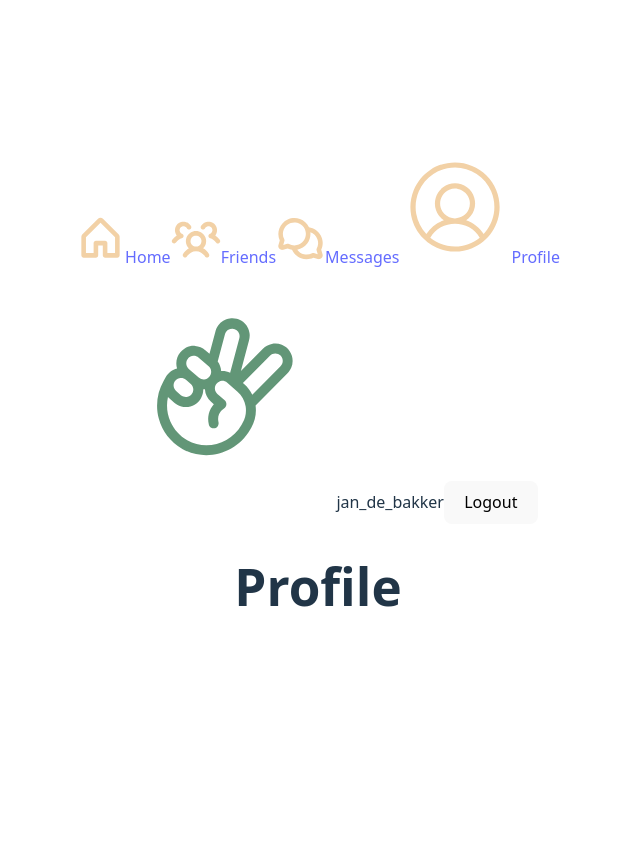
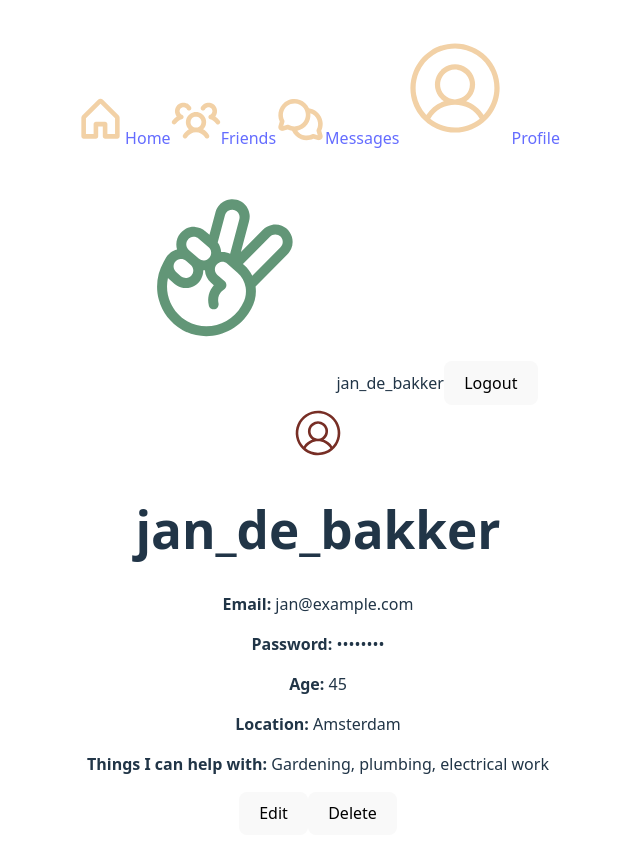
Before and after one commit to giuzep89/helpinghand-frontend, a React (Vite) app: page /profile in a window 1280 px wide. Shown: the top 858 px of the page, without its empty margins (322-962 px from the left). Before the commit the page ends 800 px from the top, so only its background shows below. Built offline with nearby package versions, Linux system fonts and the light colour scheme.

Commit message:
Profile page updated with handle functions and components

```diff
--- a/src/pages/profile/Profile.css
+++ b/src/pages/profile/Profile.css
@@ -0,0 +1 @@
+/* TODO add styling! */
--- a/src/pages/profile/Profile.jsx
+++ b/src/pages/profile/Profile.jsx
@@ -1,9 +1,120 @@
+import { useState } from 'react';
 import './Profile.css';
+import Avatar from '../../components/avatar/Avatar.jsx';
+import Button from '../../components/button/Button.jsx';
+import testDatabase from '../../constants/testDatabase.json';
 
 function Profile() {
+  const [user, setUser] = useState(testDatabase.currentUser);
+  const [isEditing, setIsEditing] = useState(false);
+  const [formData, setFormData] = useState({
+    email: user.email,
+    age: user.age,
+    location: user.location,
+    competencies: user.competencies
+  });
+
+  function handleEdit() {
+    setIsEditing(true);
+  }
+
+  function handleCancel() {
+    setFormData({
+      email: user.email,
+      age: user.age,
+      location: user.location,
+      competencies: user.competencies
+    });
+    setIsEditing(false);
+  }
+
+  function handleSave() {
+    setUser((prevUser) => {
+      return { ...prevUser, ...formData };
+    });
+    setIsEditing(false);
+    console.log(formData); // TODO remove this later
+  }
+
+  function handleChange(e) {
+    const { name, value } = e.target;
+    setFormData((prevData) => {
+      return { ...prevData, [name]: value };
+    });
+  }
+
+  function handleDelete() {
+    // TODO: Implement delete functionality after API integration
+    console.log('Delete account', user.username);
+  }
+
   return (
     <div className="profile">
-      <h1>Profile</h1>
+      <div className="profile-card">
+        <Avatar size="large" alt={user.username} />
+        <h1>{user.username}</h1>
+
+        {isEditing ? (
+          <div className="profile-form">
+            <label>
+              <span>Email</span>
+              <input
+                type="email"
+                name="email"
+                value={formData.email}
+                onChange={handleChange}
+              />
+            </label>
+            <label>
+              <span>Password</span>
+              <input type="password" value="••••••••" disabled />
+            </label>
+            <label>
+              <span>Age</span>
+              <input
+                type="number"
+                name="age"
+                value={formData.age}
+                onChange={handleChange}
+              />
+            </label>
+            <label>
+              <span>Location</span>
+              <input
+                type="text"
+                name="location"
+                value={formData.location}
+                onChange={handleChange}
+              />
+            </label>
+            <label>
+              <span>Things I can help with</span>
+              <input
+                type="text"
+                name="competencies"
+                value={formData.competencies}
+                onChange={handleChange}
+              />
+            </label>
+            <div className="profile-actions">
+              <Button onClick={handleSave}>Save</Button>
+              <Button onClick={handleCancel}>Cancel</Button>
+            </div>
+          </div>
+        ) : (
+          <div className="profile-details">
+            <p><strong>Email:</strong> {user.email}</p>
+            <p><strong>Password:</strong> ••••••••</p>
+            <p><strong>Age:</strong> {user.age}</p>
+            <p><strong>Location:</strong> {user.location}</p>
+            <p><strong>Things I can help with:</strong> {user.competencies}</p>
+            <div className="profile-actions">
+              <Button onClick={handleEdit}>Edit</Button>
+              <Button onClick={handleDelete}>Delete</Button>
+            </div>
+          </div>
+        )}
+      </div>
     </div>
   );
 }
```
